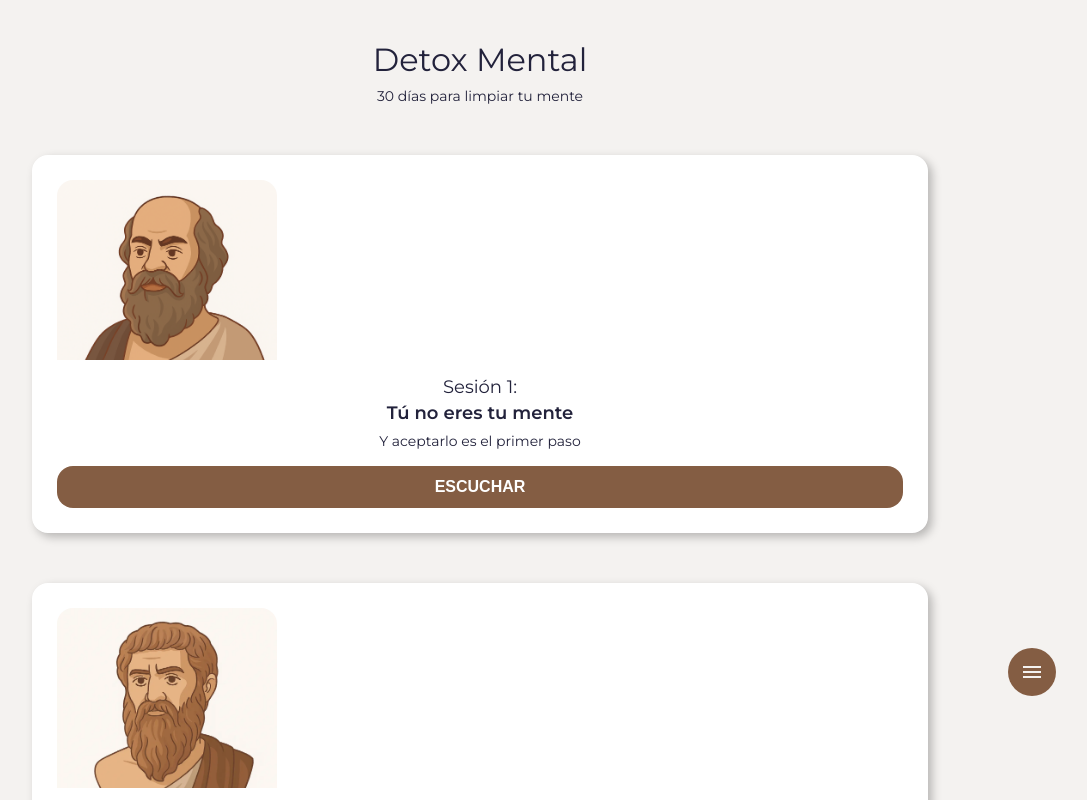
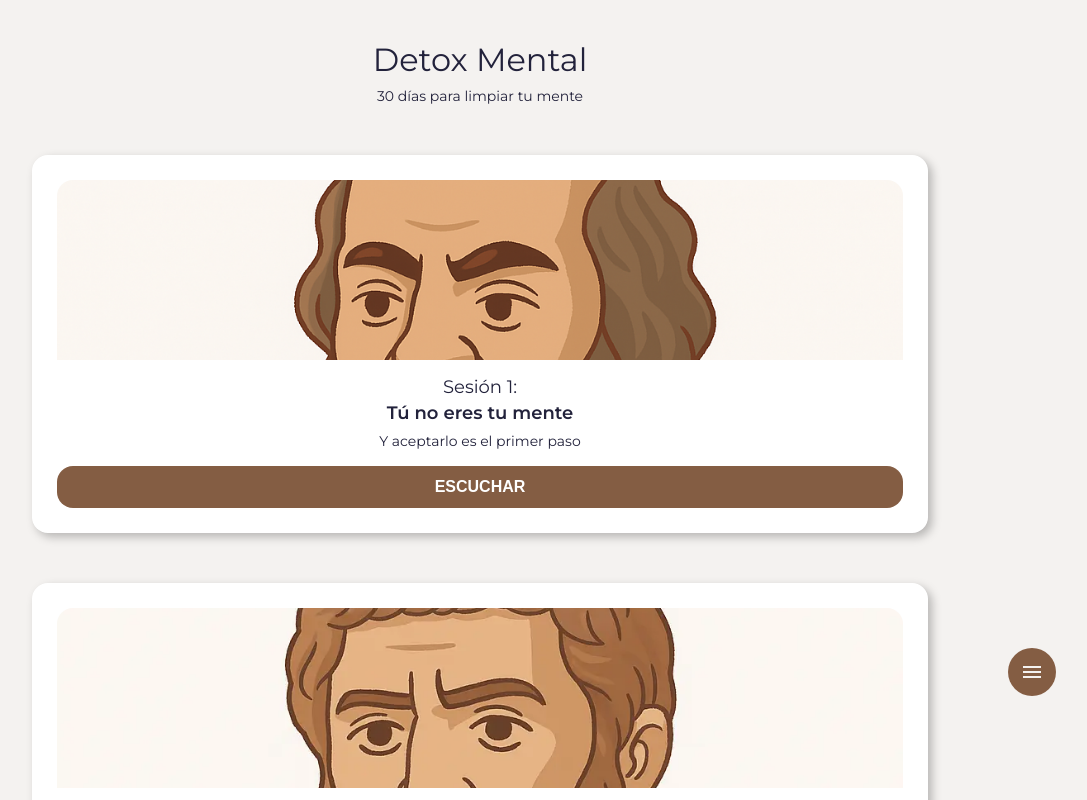
Before and after one commit to alejandroluisacosta/detox-mental-2.0, a React (Vite) app in the folder frontend/: page /course in a window 1280 px wide. Shown: the top 800 px of the page, without its empty margins (160-1247 px from the left). Built offline with nearby package versions, Linux system fonts and the light colour scheme.

Commit message:
hotfix: session card images to 100% width

```diff
--- a/frontend/src/Components/SessionCard/SessionCard.css
+++ b/frontend/src/Components/SessionCard/SessionCard.css
@@ -26,12 +26,12 @@
 }
 
 .session-card__image {
-    width: 220px;
+    width: 100%;
     height: 180px;
     object-fit: cover;
     object-position: center 30%;
     display: block;
-    margin-bottom: 16px;
+    margin: 0 auto 16px;
     border-top-left-radius: 16px;
     border-top-right-radius: 16px;
 }
```
